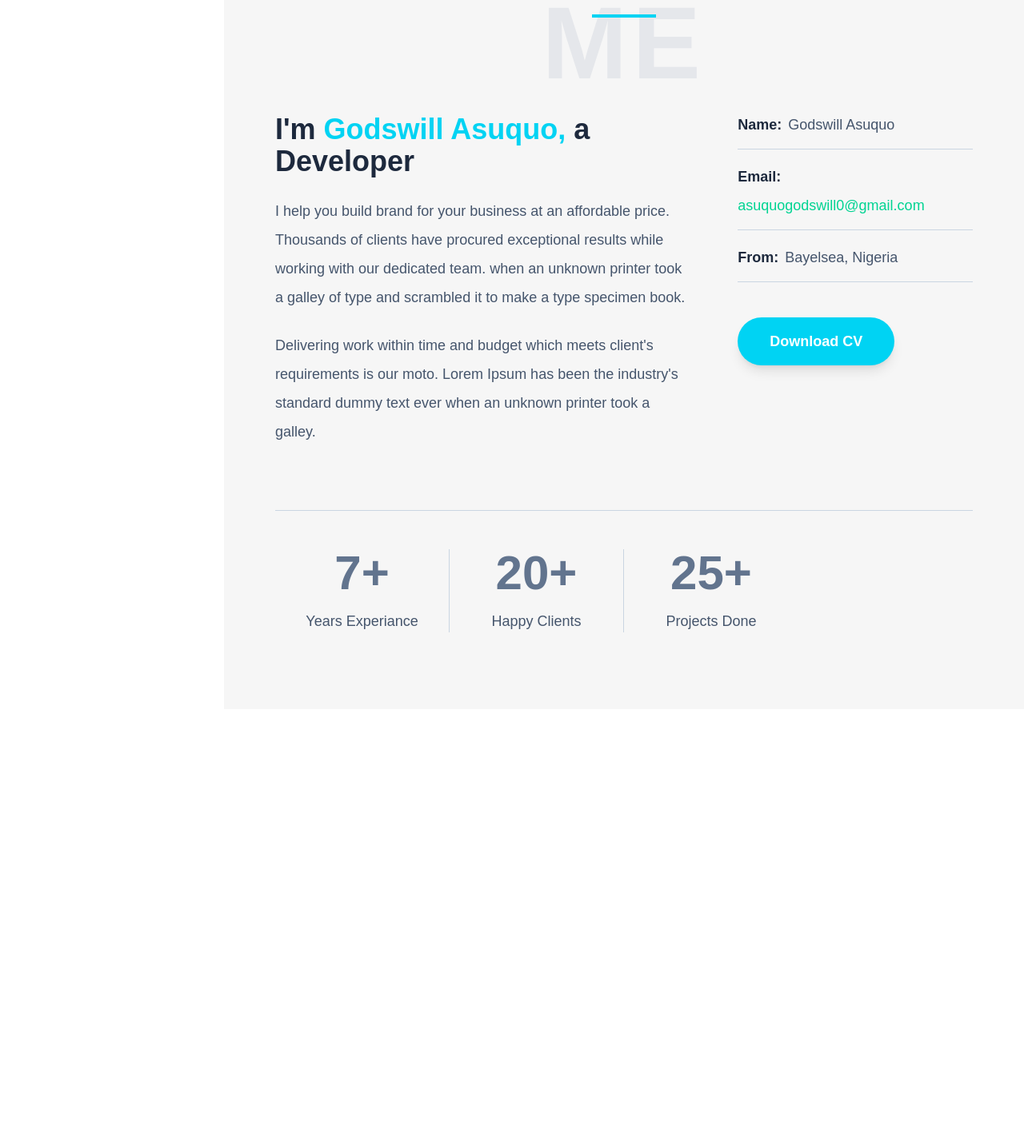
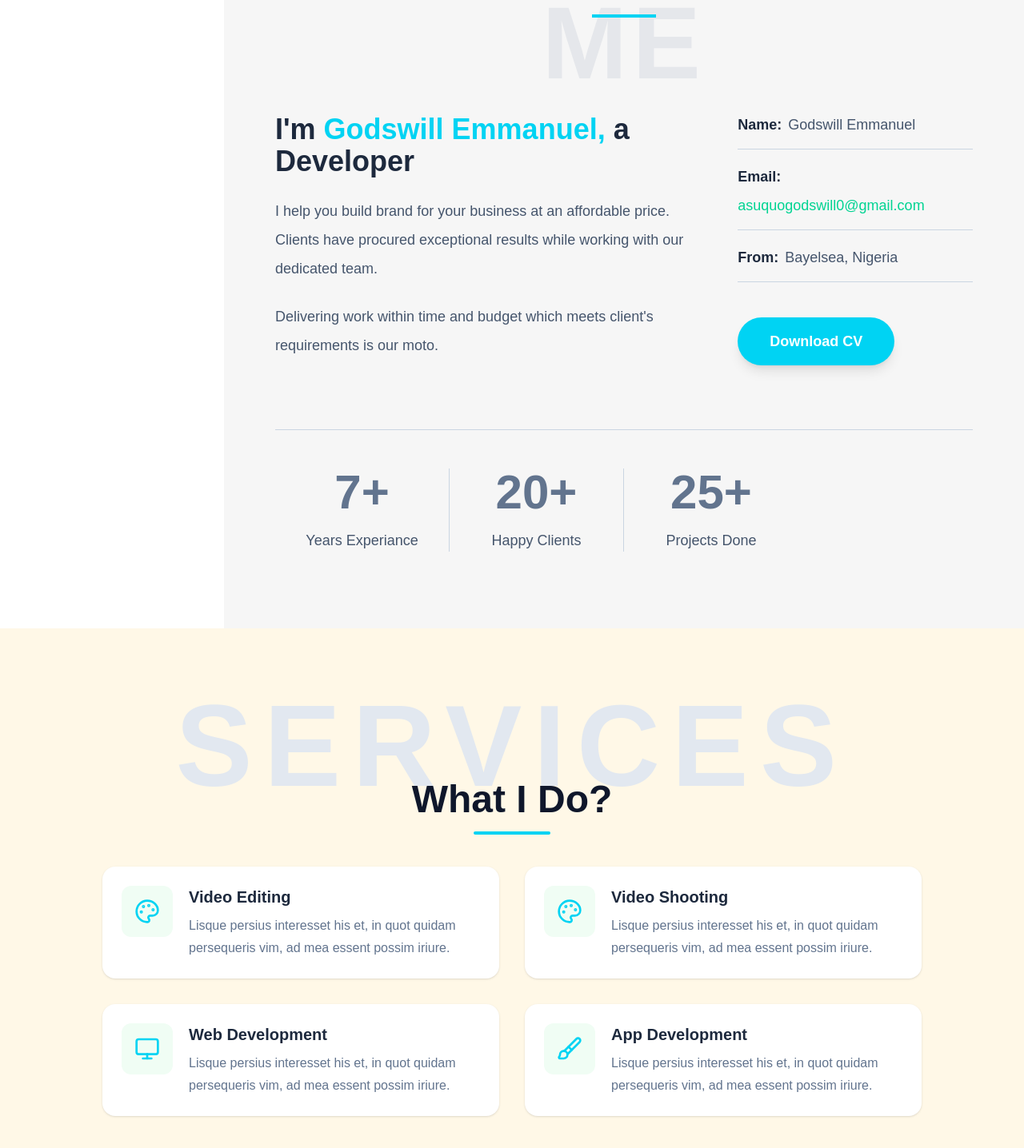
Before and after one commit to Godswill-joel/portfolio, a Next.js app: page / in a window 1280 px wide. Shown: the part 938-2374 px from the top of the page at 80% size. Before the commit the page ends 1825 px from the top, so only its background shows below. Built offline with nearby package versions, Linux system fonts and the light colour scheme.

Commit message:
`Updated nav items and content in About page and added Services page`

```diff
--- a/app/components/Sidebar.tsx
+++ b/app/components/Sidebar.tsx
@@ -13,7 +13,7 @@ interface NavItem {
 const navItems: NavItem[] = [
   { label: "Home", id: "home" },
   { label: "About Me", id: "about" },
-  { label: "What I Do", id: "what-i-do" },
+  { label: "Services", id: "services" },
   { label: "Resume", id: "resume" },
   { label: "Portfolio", id: "portfolio" },
   { label: "Testimonial", id: "testimonial" },
--- a/app/home/About.tsx
+++ b/app/home/About.tsx
@@ -16,7 +16,7 @@ const stats: Stat[] = [
 ];
 
 const infoItems = [
-  { label: "Name", value: "Godswill Asuquo" },
+  { label: "Name", value: "Godswill Emmanuel" },
   { label: "Email", value: "asuquogodswill0@gmail.com", highlight: true },
   { label: "From", value: "Bayelsea, Nigeria" },
 ];
@@ -80,20 +80,18 @@ export default function AboutPage() {
             transition={{ duration: 0.8 }}
           >
             <h2 className="mb-6 text-3xl font-bold text-slate-800 md:text-4xl">
-              I&apos;m <span className="text-cyan-400">Godswill Asuquo,</span> a Developer
+              I&apos;m <span className="text-cyan-400">Godswill Emmanuel,</span> a Developer
             </h2>
 
             <p className="mb-6 text-lg leading-9 text-slate-600">
               I help you build brand for your business at an affordable price.
-              Thousands of clients have procured exceptional results while working
-              with our dedicated team. when an unknown printer took a galley of
-              type and scrambled it to make a type specimen book.
+              Clients have procured exceptional results while working
+              with our dedicated team.
             </p>
 
             <p className="text-lg leading-9 text-slate-600">
               Delivering work within time and budget which meets client&apos;s
-              requirements is our moto. Lorem Ipsum has been the industry&apos;s
-              standard dummy text ever when an unknown printer took a galley.
+              requirements is our moto.
             </p>
           </motion.div>
 
--- a/app/home/Home.tsx
+++ b/app/home/Home.tsx
@@ -1,5 +1,6 @@
 import AboutPage from "./About";
 import PortfolioLandingPage from "./Hero";
+import ServicesPage from "./Services";
 
 export default function Home() {
   return (
@@ -11,6 +12,9 @@ export default function Home() {
       <section id="about">
         <AboutPage />
       </section>
+      <section  id="services">
+        <ServicesPage />
+      </section>
     </main>
   );
 }
--- /dev/null
+++ b/app/home/Services.tsx
@@ -0,0 +1,55 @@
+"use client";
+
+import { motion } from "framer-motion";
+import { Service, services } from "../../data/data";
+
+function ServiceCard({ service, index }: { service: Service; index: number }) {
+    const Icon = service.icon;
+
+    return (
+        <motion.div
+            initial={{ opacity: 0, y: 40 }}
+            whileInView={{ opacity: 1, y: 0 }}
+            viewport={{ once: true }}
+            transition={{ duration: 0.6, delay: index * 0.12 }}
+            className="flex items-start gap-5 rounded-2xl bg-white p-6 shadow-sm transition-shadow duration-300 hover:shadow-md"
+        >
+            <div className="flex min-h-[64px] min-w-[64px] items-center justify-center rounded-xl bg-[#f0fdf4]">
+                <Icon className="h-8 w-8 text-cyan-400" />
+            </div>
+
+            <div>
+                <h3 className="mb-2 text-xl font-bold text-slate-800">{service.title}</h3>
+                <p className="text-base leading-7 text-slate-500">{service.description}</p>
+            </div>
+        </motion.div>
+    );
+}
+
+export default function ServicesPage() {
+    return (
+        <section className="relative flex min-h-screen items-center justify-center bg-[#FFF8E7] px-6 py-24 md:px-12 lg:px-24">
+            {/* Watermark */}
+            <span className="pointer-events-none  absolute left-1/2 top-10 -translate-x-1/2 select-none text-[4rem] font-extrabold uppercase tracking-widest text-slate-200 md:text-[7rem] lg:text-[9rem]">
+                Services
+            </span>
+
+            <div className="relative z-10 mx-auto w-full max-w-5xl">
+                {/* Heading */}
+                <div className="mb-10 text-center">
+                    <h2 className="text-4xl font-extrabold text-slate-900 md:text-5xl">
+                        What I Do?
+                    </h2>
+                    <div className="mx-auto mt-4 h-1 w-24 rounded-full bg-cyan-400" />
+                </div>
+
+                {/* Cards grid */}
+                <div className="grid gap-8 sm:grid-cols-2">
+                    {services.map((service: Service, index: number) => (
+                        <ServiceCard key={service.title} service={service} index={index} />
+                    ))}
+                </div>
+            </div>
+        </section>
+    );
+}
--- /dev/null
+++ b/data/data.ts
@@ -0,0 +1,43 @@
+import {
+    Palette,
+    Monitor,
+    PencilRuler,
+    Brush,
+    BarChart3,
+    Megaphone,
+    LucideIcon
+} from "lucide-react";
+
+
+export type Service = {
+    title: string;
+    description: string;
+    icon: LucideIcon;
+};
+
+export const services: Service[] = [
+    {
+        title: "Video Editing",
+        description:
+            "Lisque persius interesset his et, in quot quidam persequeris vim, ad mea essent possim iriure.",
+        icon: Palette,
+    },
+    {
+        title: "Video Shooting",
+        description:
+            "Lisque persius interesset his et, in quot quidam persequeris vim, ad mea essent possim iriure.",
+        icon: Palette,
+    },
+    {
+        title: "Web Development",
+        description:
+            "Lisque persius interesset his et, in quot quidam persequeris vim, ad mea essent possim iriure.",
+        icon: Monitor,
+    },
+    {
+        title: "App Development",
+        description:
+            "Lisque persius interesset his et, in quot quidam persequeris vim, ad mea essent possim iriure.",
+        icon: Brush,
+    },
+];
```
